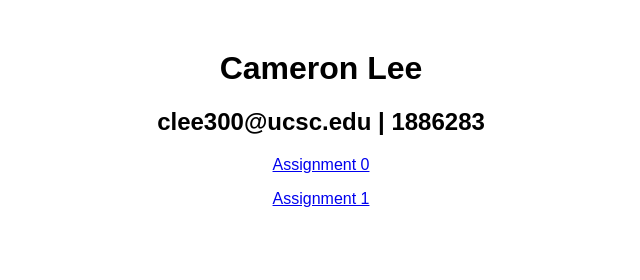
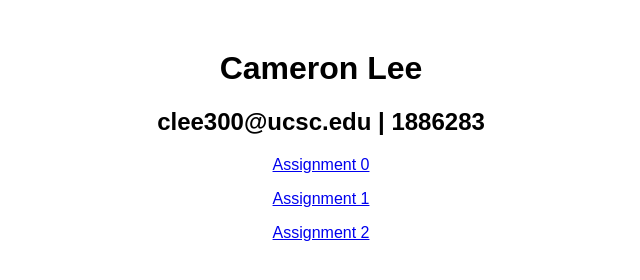
Before and after one commit to camyroo/Intro-Graphics, a plain HTML site: page index.html in a window 1280 px wide. Shown: the whole page, without its empty margins (319-959 px from the left). Drawn offline with Linux system fonts and the light colour scheme.

Commit message:
added to index

```diff
--- a/index.html
+++ b/index.html
@@ -17,5 +17,6 @@
     <h2>clee300@ucsc.edu | 1886283</h2>
     <p><a href="ASG0/src/asg0.html">Assignment 0</a></p>
     <p><a href="ASG1/src/asg1.html">Assignment 1</a></p>
+    <p><a href="ASG2/src/asg2.html">Assignment 2</a></p>
 </body>
 </html>
```
